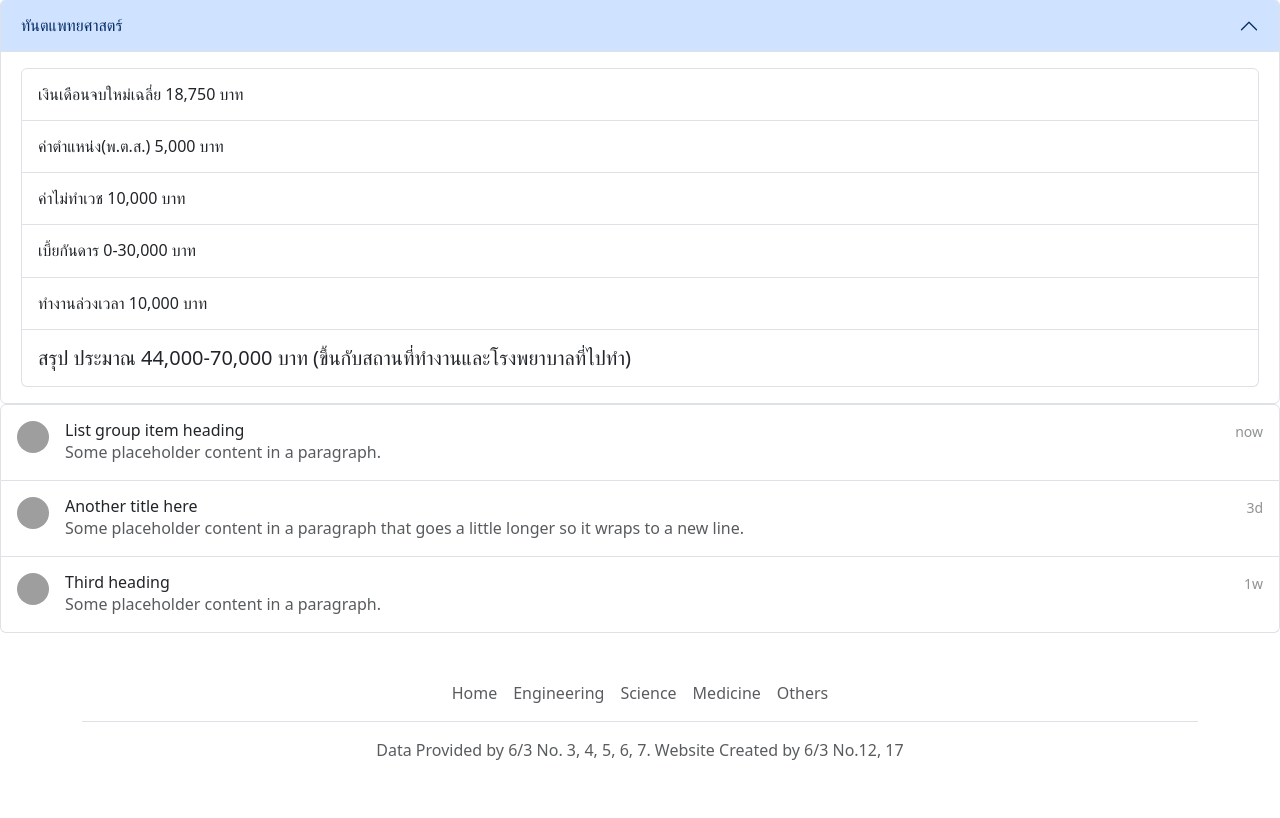
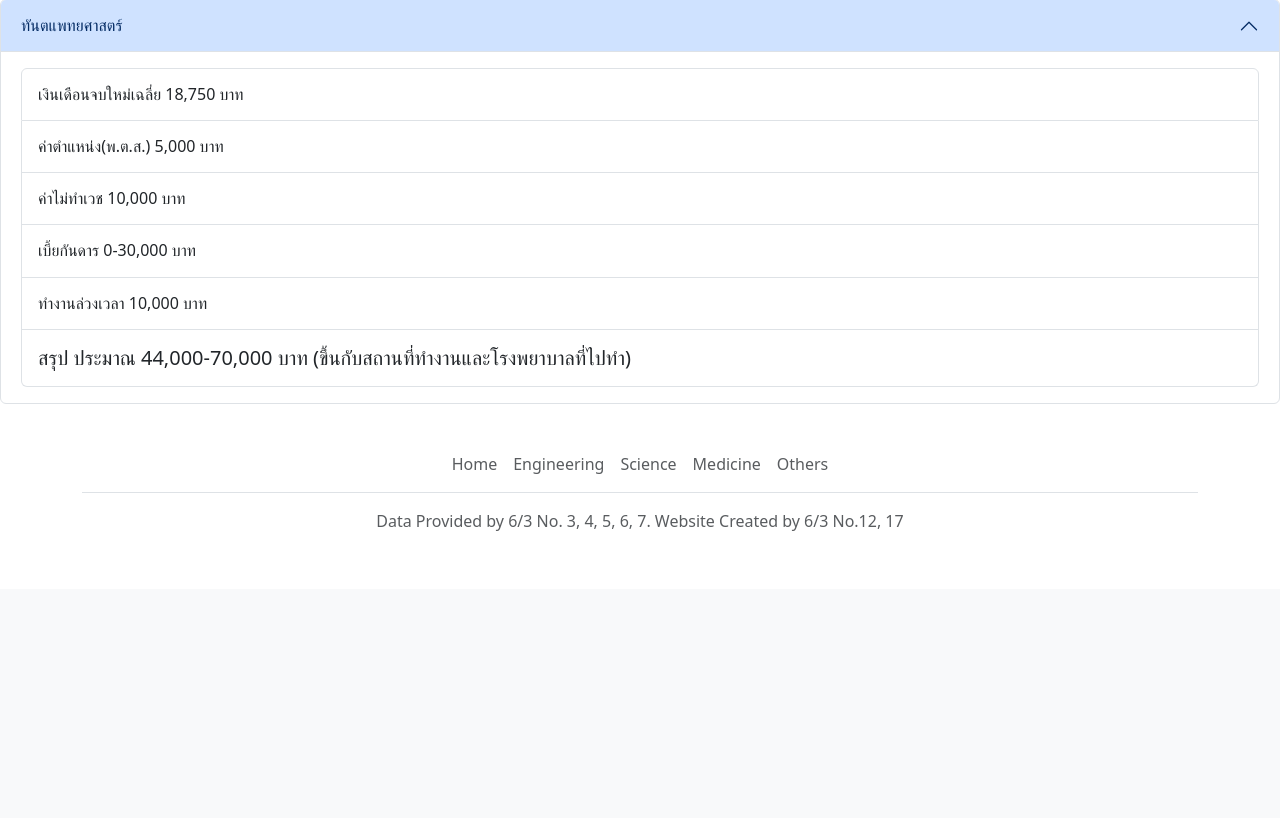
Before and after one commit to OmegaWiz/nekstep, a Flask app: template templates/medicine.html in a window 1280 px wide. Shown: the part 546-1364 px from the top of the page. After the commit the page ends 1077 px from the top, so only its background shows below. Run offline with Flask 2, Linux system fonts and the light colour scheme; the template is opened without the code that fills it, so the values that code supplies are empty; grey boxes are pictures that could not be loaded.

Commit message:
career & curriculum

```diff
--- a/templates/medicine.html
+++ b/templates/medicine.html
@@ -175,40 +175,6 @@
     </div>
 </div>
 
-
-<div class="list-group w-auto">
-    <a href="#" class="list-group-item list-group-item-action d-flex gap-3 py-3" aria-current="true">
-        <img src="https://github.com/twbs.png" alt="twbs" width="32" height="32" class="rounded-circle flex-shrink-0">
-        <div class="d-flex gap-2 w-100 justify-content-between">
-        <div>
-            <h6 class="mb-0">List group item heading</h6>
-            <p class="mb-0 opacity-75">Some placeholder content in a paragraph.</p>
-        </div>
-        <small class="opacity-50 text-nowrap">now</small>
-        </div>
-    </a>
-    <a href="#" class="list-group-item list-group-item-action d-flex gap-3 py-3" aria-current="true">
-        <img src="https://github.com/twbs.png" alt="twbs" width="32" height="32" class="rounded-circle flex-shrink-0">
-        <div class="d-flex gap-2 w-100 justify-content-between">
-        <div>
-            <h6 class="mb-0">Another title here</h6>
-            <p class="mb-0 opacity-75">Some placeholder content in a paragraph that goes a little longer so it wraps to a new line.</p>
-        </div>
-        <small class="opacity-50 text-nowrap">3d</small>
-        </div>
-    </a>
-    <a href="#" class="list-group-item list-group-item-action d-flex gap-3 py-3" aria-current="true">
-        <img src="https://github.com/twbs.png" alt="twbs" width="32" height="32" class="rounded-circle flex-shrink-0">
-        <div class="d-flex gap-2 w-100 justify-content-between">
-        <div>
-            <h6 class="mb-0">Third heading</h6>
-            <p class="mb-0 opacity-75">Some placeholder content in a paragraph.</p>
-        </div>
-        <small class="opacity-50 text-nowrap">1w</small>
-        </div>
-    </a>
-</div>
-
 <div class="container">
     <footer class="py-3 my-4">
       <ul class="nav justify-content-center border-bottom pb-2 mb-3">
```
